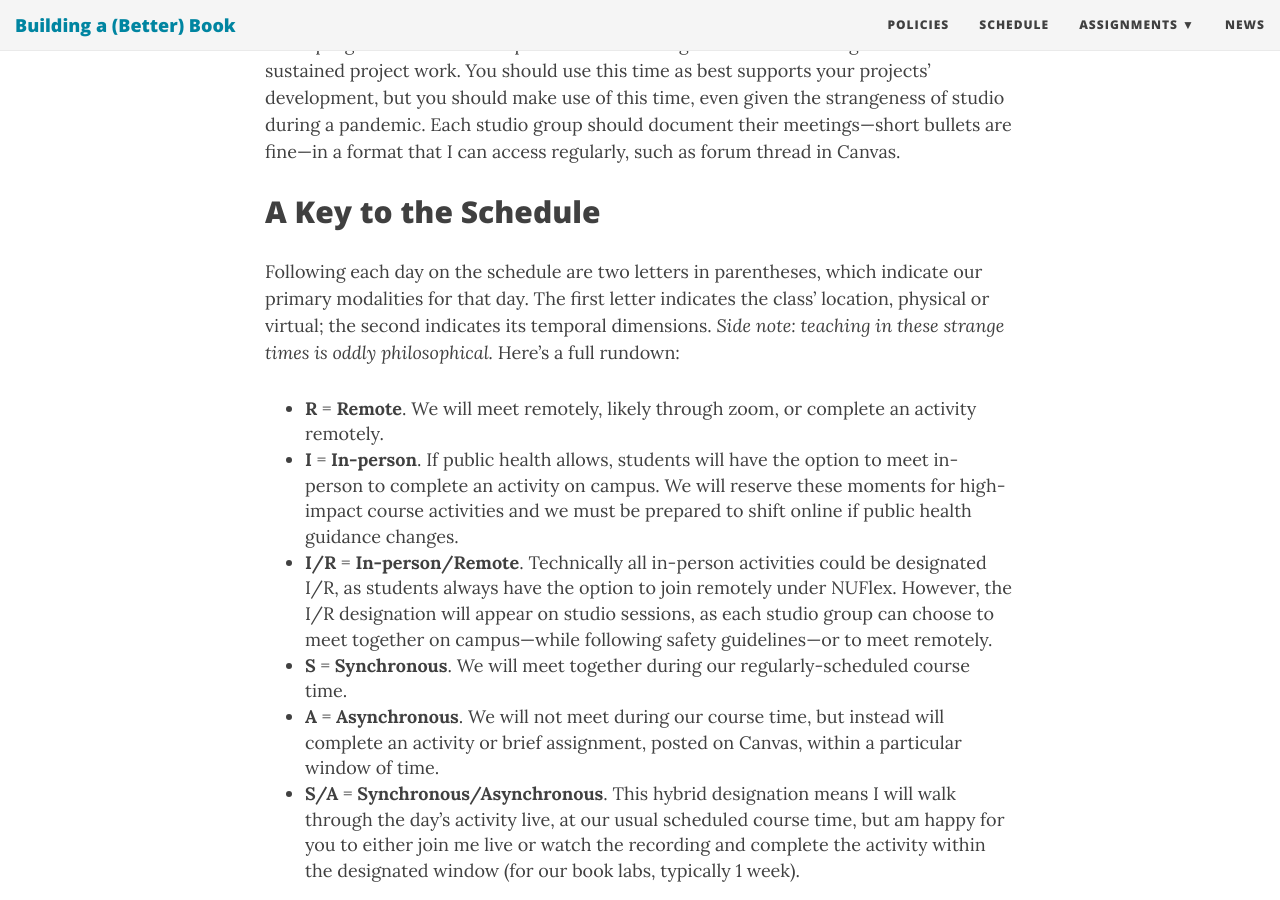
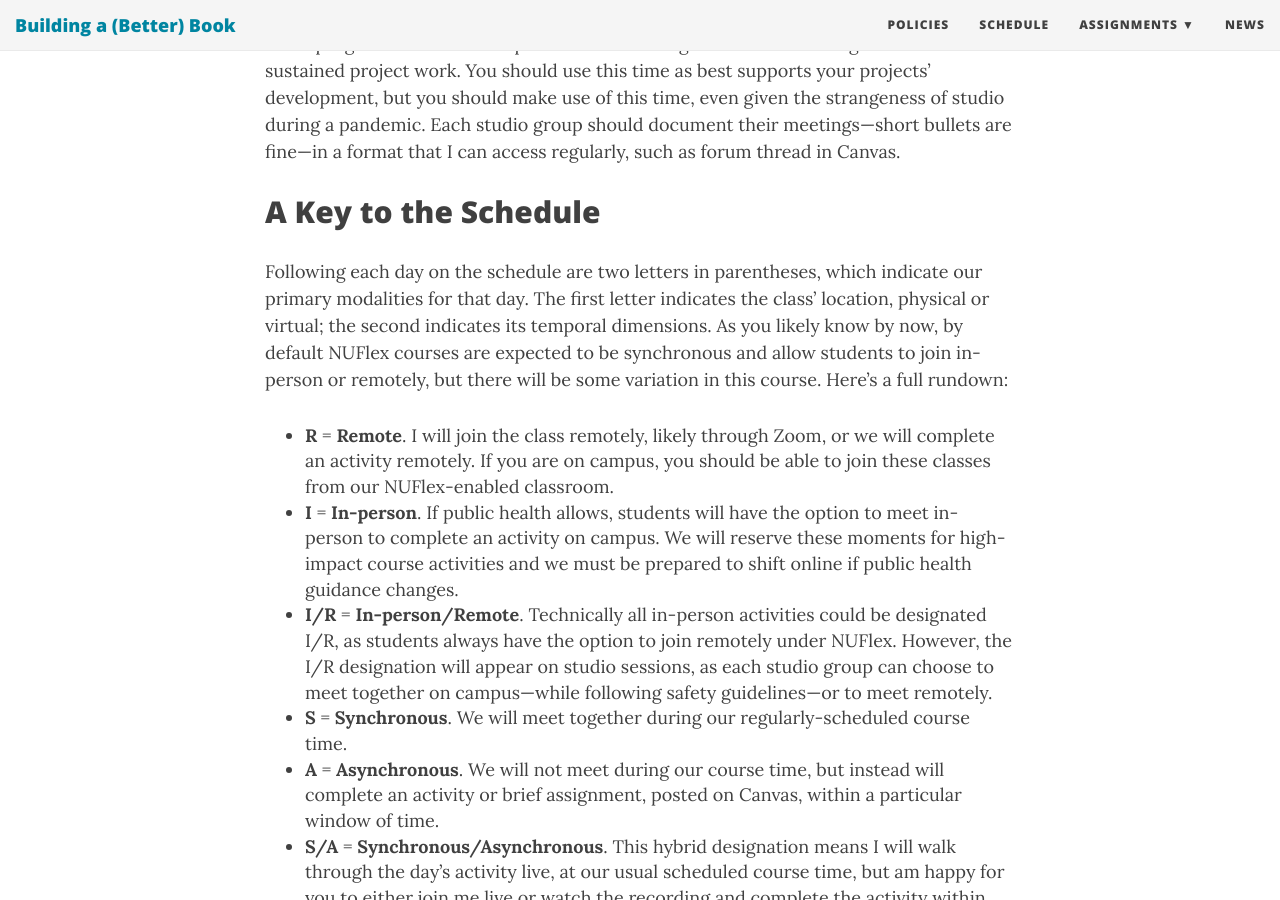
Before and after one commit to rccordell/f20bbb, a Jekyll site: the page built from schedule.md, in a window 1280 px wide and 900 px high, scrolled down 1647 px. Built offline with Jekyll 4.4.1, drawn with Linux system fonts in a browser that asks for light colours; nearby versions of some CDN libraries; some web fonts are replaced; some of the changed text lies outside the part shown.

Commit message:
meeting clarifications

```diff
--- a/schedule.md
+++ b/schedule.md
@@ -33,9 +33,9 @@ Studio sessions are intended to give you time to experiment with the book techno
 
 ## A Key to the Schedule
 
-Following each day on the schedule are two letters in parentheses, which indicate our primary modalities for that day. The first letter indicates the class' location, physical or virtual; the second indicates its temporal dimensions. _Side note: teaching in these strange times is oddly philosophical._ Here's a full rundown:
+Following each day on the schedule are two letters in parentheses, which indicate our primary modalities for that day. The first letter indicates the class' location, physical or virtual; the second indicates its temporal dimensions. As you likely know by now, by default NUFlex courses are expected to be synchronous and allow students to join in-person or remotely, but there will be some variation in this course. Here's a full rundown:
 
-+ **R** = **Remote**. We will meet remotely, likely through zoom, or complete an activity remotely.
++ **R** = **Remote**. I will join the class remotely, likely through Zoom, or we will  complete an activity remotely. If you are on campus, you should be able to join these classes from our NUFlex-enabled classroom.
 + **I** = **In-person**. If public health allows, students will have the option to meet in-person to complete an activity on campus. We will reserve these moments for high-impact course activities and we must be prepared to shift online if public health guidance changes.
 + **I/R** = **In-person/Remote**. Technically all in-person activities could be designated I/R, as students always have the option to join remotely under NUFlex. However, the I/R designation will appear on studio sessions, as each studio group can choose to meet together on campus—while following safety guidelines—or to meet remotely.
 + **S** = **Synchronous**. We will meet together during our regularly-scheduled course time.
```
Also changed, not shown: other parts of schedule.md (+2 -2 lines).
